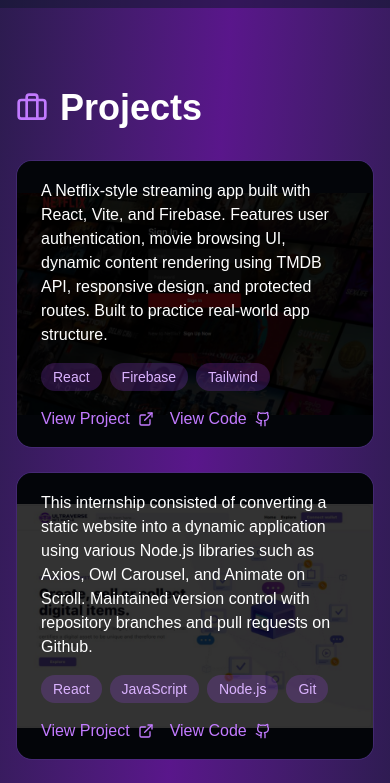
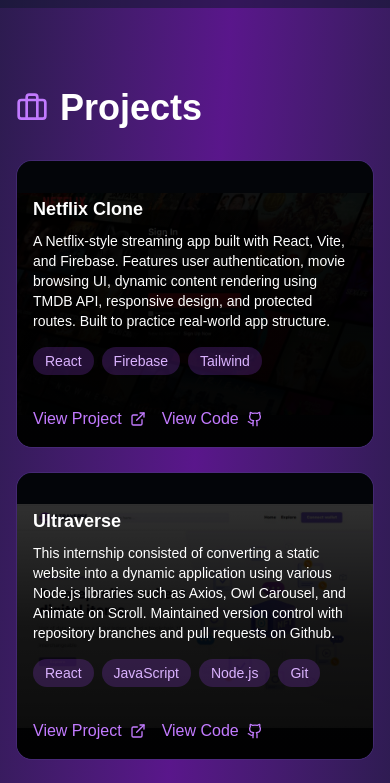
Before and after one commit to Chrislanzas16/chris-portfolio, a Next.js app: page / in a window 390 px wide. Shown: the part 1900-2683 px from the top of the page. Built offline with nearby package versions, Linux system fonts and the light colour scheme.

Commit message:
Made mobile changes to projects

```diff
--- a/app/page.tsx
+++ b/app/page.tsx
@@ -146,8 +146,8 @@
           <div
             className={`absolute left-1/2 top-[45%] -translate-x-1/2 -translate-y-1/2
               w-md h-112 rounded-full blur-3xl opacity-10 animate-pulse ${
-              isDarkMode ? "bg-blue-500" : "bg-blue-300"
-            }`}
+                isDarkMode ? "bg-blue-500" : "bg-blue-300"
+              }`}
             style={{ animationDuration: "8s", animationDelay: "4s" }}
           ></div>
 
@@ -455,11 +455,24 @@
                     />
 
                     <div className="absolute inset-0 bg-black/80 opacity-100 md:opacity-0 group-hover:opacity-100 transition-opacity duration-500 flex h-full flex-col p-6 justify-end">
-                      <div className="opacity-100 md:opacity-0 translate-y-2 transition-all duration-500 group-hover:opacity-100 group-hover:translate-y-0">
-                        <h3 className={`text-xl font-bold mb-3 text-white`}>
+                      <div
+                        className="
+                          absolute inset-x-0 bottom-0
+                          md:inset-0
+                          bg-linear-to-t from-black/80 via-black/60 to-transparent
+                          opacity-100
+                          md:opacity-0 md:group-hover:opacity-100
+                          transition-opacity duration-500
+                          px-4 py-4 md:p-6
+                          flex flex-col justify-end
+                        "
+                      >
+                        <h3
+                          className={`md:text-xl text-lg font-bold mb-2 text-white`}
+                        >
                           {project.title}
                         </h3>
-                        <p className={`mb-4 text-white`}>
+                        <p className={`text-sm md:text-base mb-4 text-white`}>
                           {project.description}
                         </p>
                         <div className="flex flex-wrap gap-2 mb-4">
```
